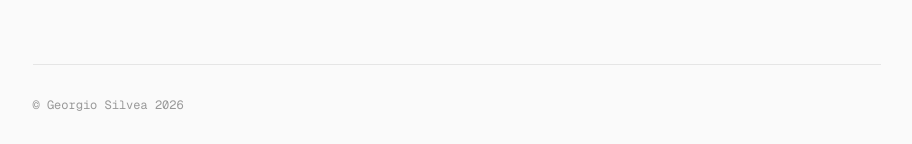
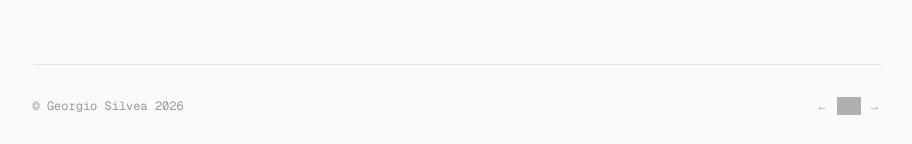
Before and after one commit to geos1l/georgio, a Next.js app: page / in a window 1280 px wide. Shown: the part 961-1105 px from the top of the page, without its empty margins (176-1088 px from the left). Built offline with nearby package versions, Linux system fonts and the light colour scheme; grey boxes are pictures that could not be loaded.

Commit message:
added widget

```diff
--- a/app/globals.css
+++ b/app/globals.css
@@ -1,4 +1,5 @@
 @import "tailwindcss";
+@variant dark (&:where(.dark, .dark *));
 
 :root {
   --bg: #fafafa;
--- a/components/Footer.tsx
+++ b/components/Footer.tsx
@@ -1,9 +1,35 @@
 export default function Footer() {
   return (
-    <footer className="w-full max-w-4xl mx-auto px-6 py-8">
+    <footer className="w-full max-w-4xl mx-auto px-6 py-8 flex items-center justify-between">
       <p className="text-xs text-[var(--fg-subtle)] font-mono">
         © Georgio Silvea 2026
       </p>
+      <div className="flex items-center gap-2">
+        <a
+          href="https://cs.uwatering.com/#gsilvea.com?nav=prev"
+          className="text-xs text-[var(--fg-subtle)] hover:text-[var(--fg)] transition-colors"
+        >
+          ←
+        </a>
+        <a href="https://cs.uwatering.com/#gsilvea.com" target="_blank" rel="noopener noreferrer">
+          <img
+            src="https://cs.uwatering.com/icon.black.svg"
+            alt="CS Webring"
+            className="w-6 h-auto opacity-80 dark:hidden"
+          />
+          <img
+            src="https://cs.uwatering.com/icon.white.svg"
+            alt="CS Webring"
+            className="w-6 h-auto opacity-80 hidden dark:block"
+          />
+        </a>
+        <a
+          href="https://cs.uwatering.com/#gsilvea.com?nav=next"
+          className="text-xs text-[var(--fg-subtle)] hover:text-[var(--fg)] transition-colors"
+        >
+          →
+        </a>
+      </div>
     </footer>
   );
 }
```
